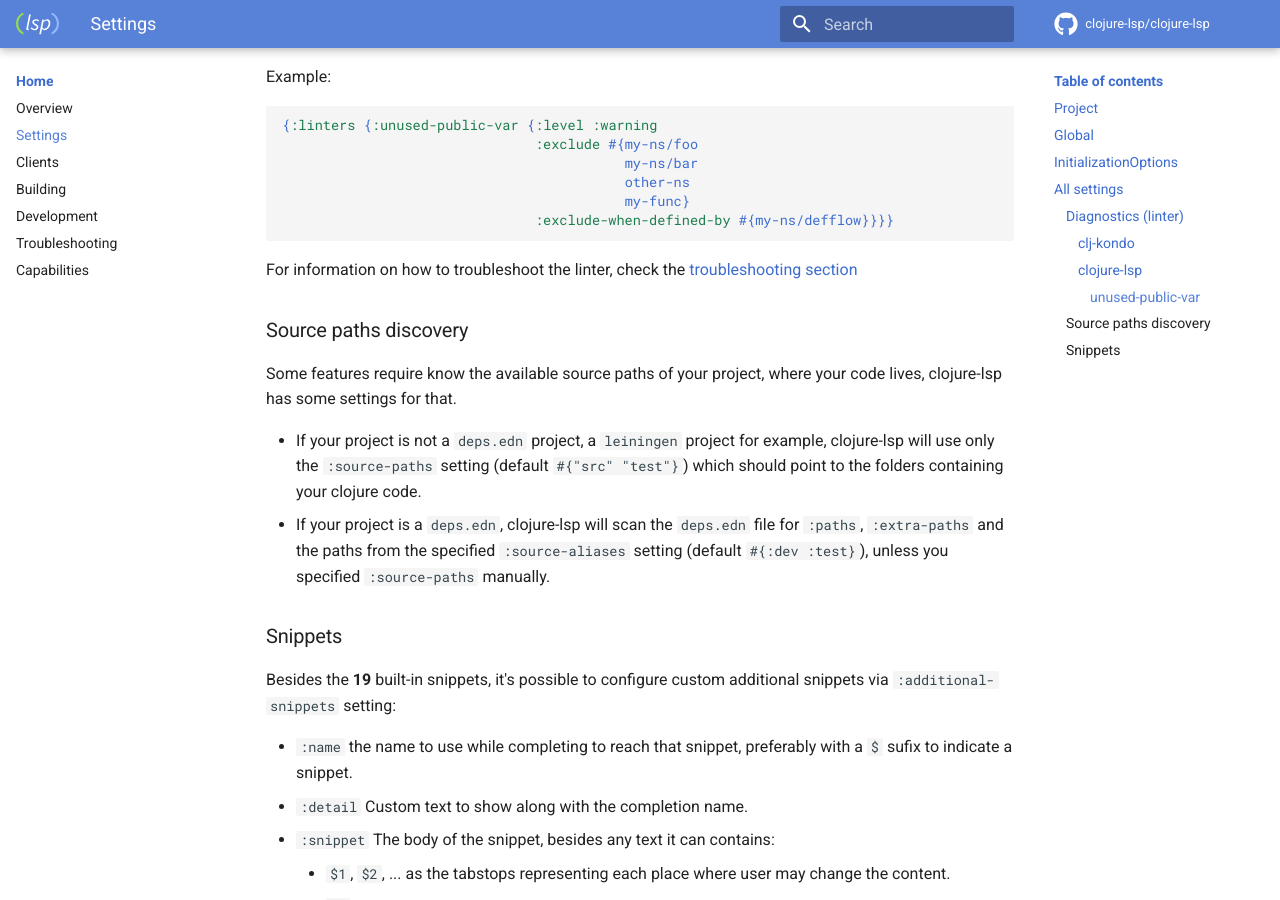
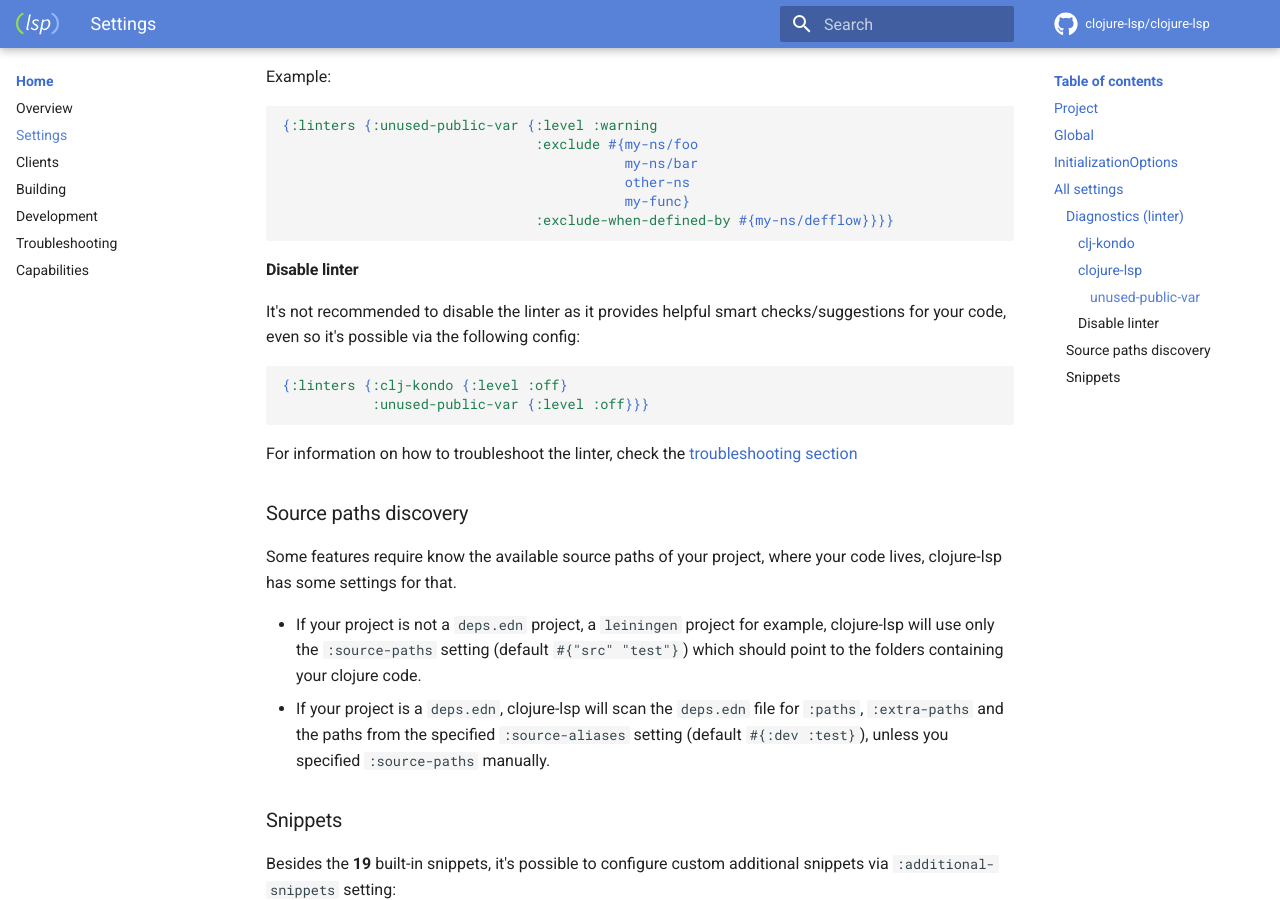
Before and after one commit to clojure-lsp/clojure-lsp, an MkDocs documentation site: the page built from docs/settings.md, in a window 1280 px wide and 900 px high, scrolled down 3662 px. Built offline with MkDocs 1.6.1 and Material for MkDocs 9.7.7, drawn with Linux system fonts in a browser that asks for light colours; comment, search, counter and statistics services are not loaded.

Commit message:
[docs] Mention how to disable all linters

````diff
--- a/docs/settings.md
+++ b/docs/settings.md
@@ -112,6 +112,15 @@ Example:
                                :exclude-when-defined-by #{my-ns/defflow}}}}
 ```
 
+#### Disable linter
+
+It's not recommended to disable the linter as it provides helpful smart checks/suggestions for your code, even so it's possible via the following config:
+
+```clojure
+{:linters {:clj-kondo {:level :off}
+           :unused-public-var {:level :off}}}
+```
+
 For information on how to troubleshoot the linter, check the [troubleshooting section](https://clojure-lsp.github.io/clojure-lsp/troubleshooting/)
 
 ### Source paths discovery
````
